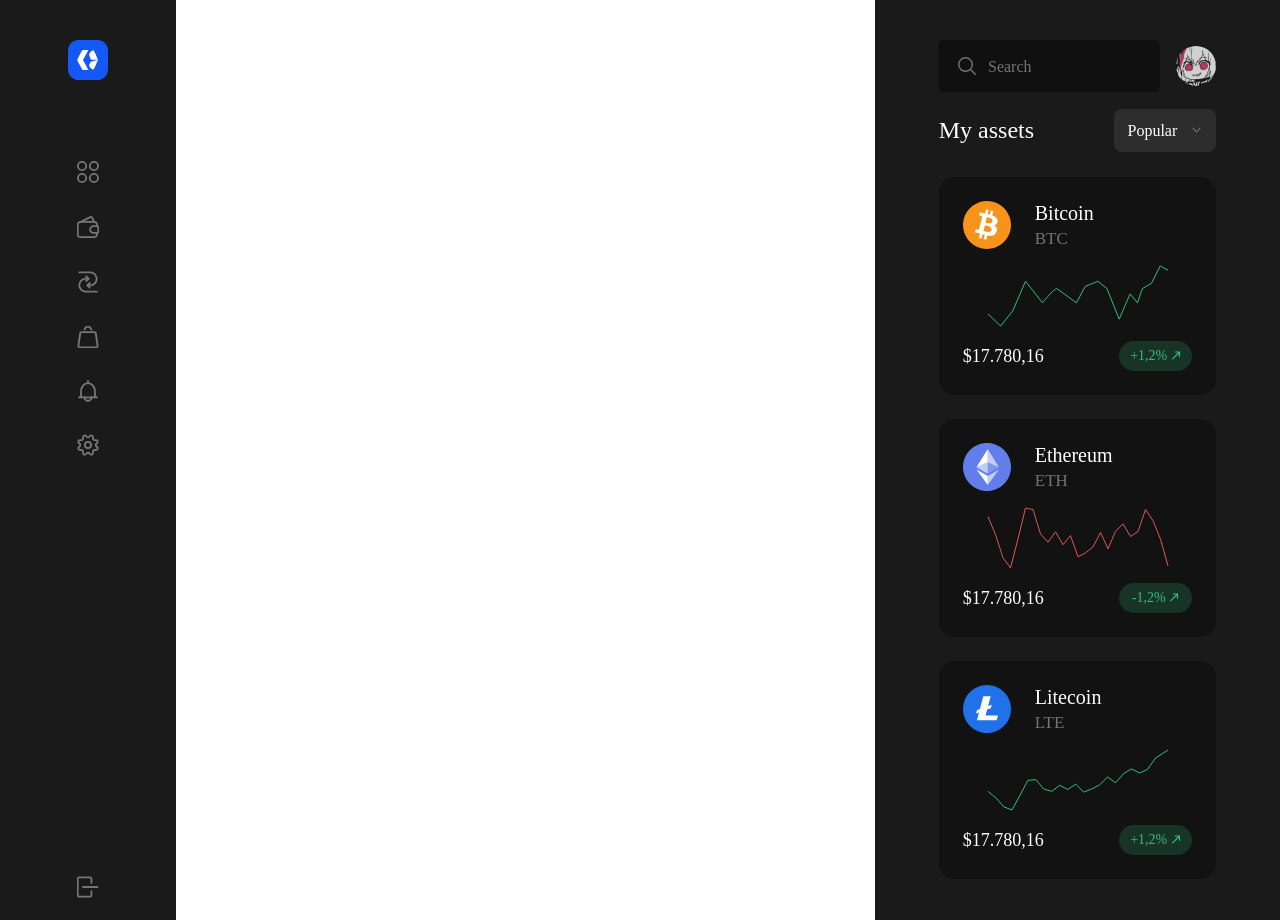
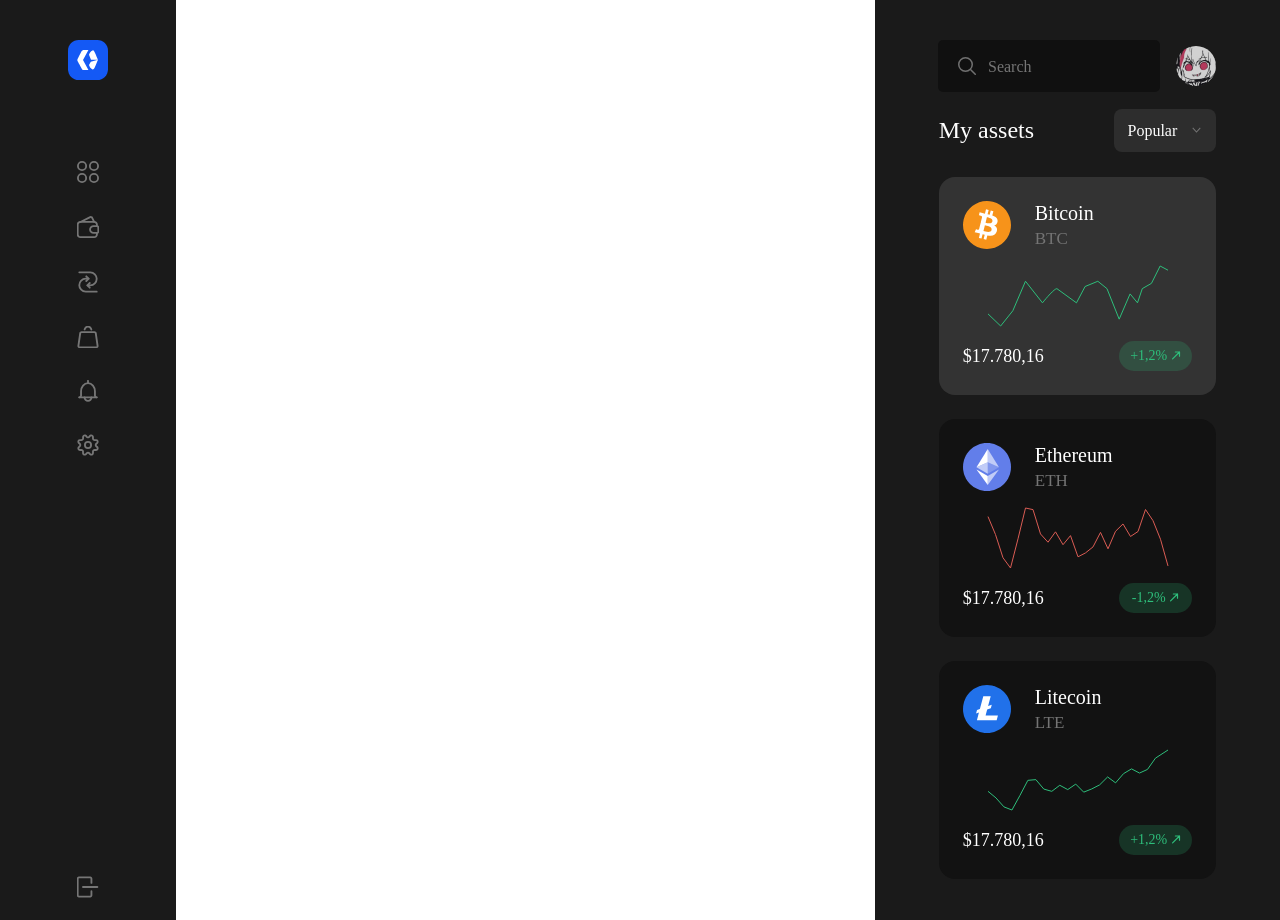
Before and after one commit to Ogasss/CryptoBird-Demo, a Vue app: page / in a window 1280 px wide. In both pictures the pointer is over the element 1077 px from the left and 285 px from the top of the page. Built offline with nearby package versions, Linux system fonts and the light colour scheme.

Commit message:
优化MyAssets样式

```diff
--- a/src/components/Action/Asset.vue
+++ b/src/components/Action/Asset.vue
@@ -52,6 +52,9 @@
         padding: 24px;
         background: #121212;
         border-radius: 16px;
+    }
+    .AssetWrapper:hover{
+        background: #333;
     }
     .AssetWrapper header img{
         width: 48px;
```
